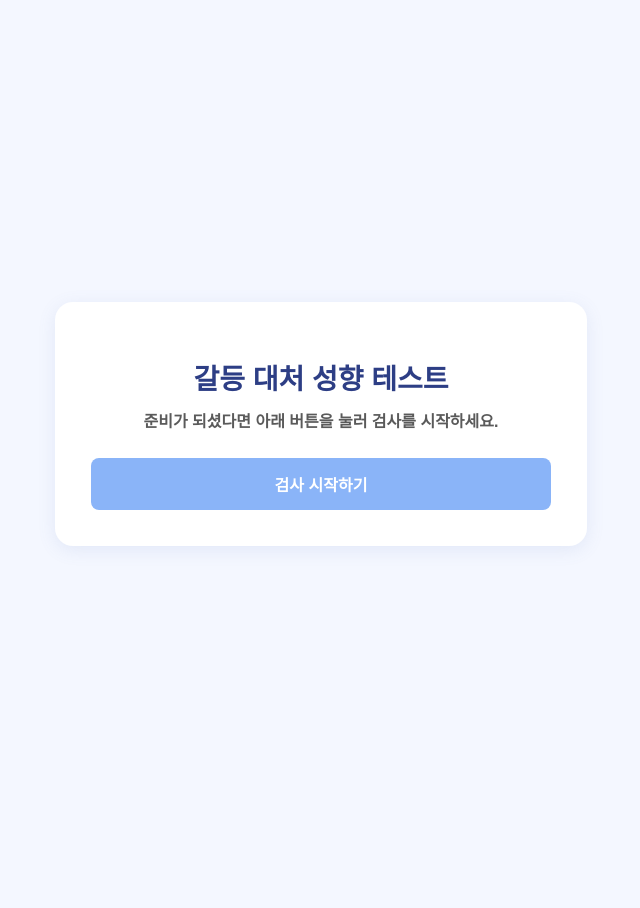
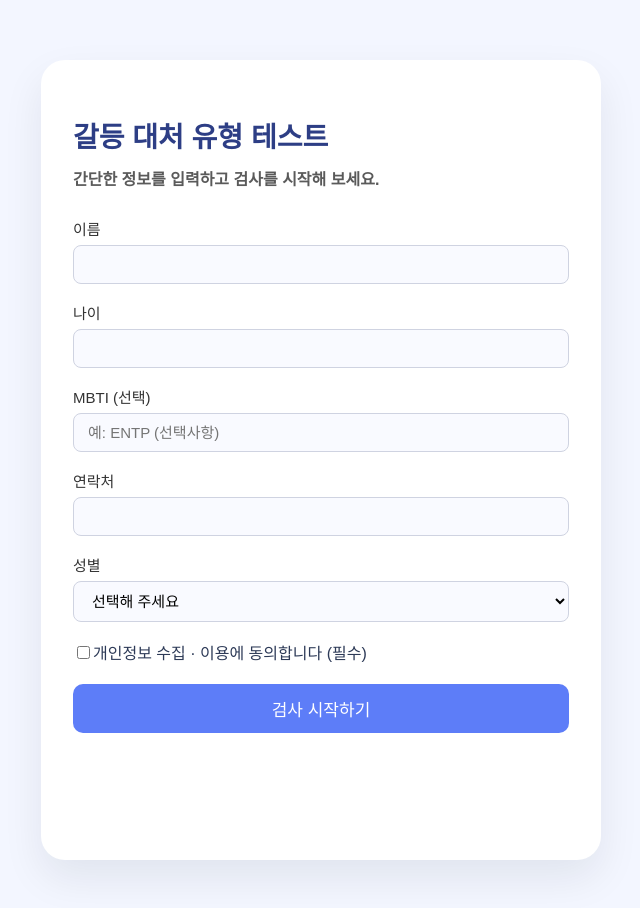
Before and after one commit to kkh951753-web/conflict-check, a Next.js app: page /test in a window 1280 px wide. Shown: the top 908 px of the page, without its empty margins (319-959 px from the left). Before the commit the page ends 848 px from the top, so only its background shows below. Built offline with nearby package versions, Linux system fonts and the light colour scheme.

Commit message:
결과페이지 사용자 정보 반영 수정

```diff
--- a/pages/test.js
+++ b/pages/test.js
@@ -1,43 +1,110 @@
-// pages/test.js  (또는 app/test/page.tsx)
 "use client";
 
-import { useRouter } from "next/navigation"; // App Router
-// 만약 Pages Router 사용 중이면: import { useRouter } from "next/router";
+import { useRouter } from "next/router";
+import { useState } from "react";
 
 export default function TestPage() {
   const router = useRouter();
 
-  const handleStart = () => {
-    router.push("/questions"); // 질문 페이지로 이동
+  const [form, setForm] = useState({
+    name: "",
+    age: "",
+    gender: "",
+    mbti: "",
+    phone: "",
+    agree: false,
+  });
+
+  const handleChange = (e) => {
+    const { name, value, type, checked } = e.target;
+    setForm((prev) => ({
+      ...prev,
+      [name]: type === "checkbox" ? checked : value,
+    }));
+  };
+
+  const handleStart = (e) => {
+    e.preventDefault();
+
+    if (!form.name || !form.age || !form.gender || !form.phone) {
+      alert("이름, 나이, 성별, 연락처를 모두 입력해 주세요.");
+      return;
+    }
+
+    if (!form.agree) {
+      alert("개인정보 수집 · 이용에 동의해 주세요.");
+      return;
+    }
+
+    router.push({
+      pathname: "/questions",
+      query: {
+        name: form.name,
+        age: form.age,
+        gender: form.gender,
+        mbti: form.mbti,
+        phone: form.phone,
+      },
+    });
   };
 
   return (
-    <main className="page">
-      <div className="card" style={{ padding: "36px", textAlign: "center" }}>
+    <main className="test-container">
+      <section className="test-card">
+        <h1 className="title">갈등 대처 유형 테스트</h1>
+        <p className="subtitle">간단한 정보를 입력하고 검사를 시작해 보세요.</p>
 
-        <h1 className="title" style={{ marginBottom: "12px" }}>
-          갈등 대처 성향 테스트
-        </h1>
+        <form className="test-form" onSubmit={handleStart}>
+          {/* 입력 폼들 */}
+          {["name", "age", "mbti", "phone"].map((field) => (
+            <div className="form-row" key={field}>
+              <label className="form-label">
+                {field === "name" && "이름"}
+                {field === "age" && "나이"}
+                {field === "mbti" && "MBTI (선택)"}
+                {field === "phone" && "연락처"}
+              </label>
+              <input
+                name={field}
+                value={form[field]}
+                onChange={handleChange}
+                className="form-input"
+                placeholder={field === "mbti" ? "예: ENTP (선택사항)" : ""}
+              />
+            </div>
+          ))}
 
-        <p className="subtitle" style={{ marginBottom: "24px" }}>
-          준비가 되셨다면 아래 버튼을 눌러 검사를 시작하세요.
-        </p>
+          <div className="form-row">
+            <label className="form-label">성별</label>
+            <select
+              name="gender"
+              value={form.gender}
+              onChange={handleChange}
+              className="form-input"
+            >
+              <option value="">선택해 주세요</option>
+              <option value="남성">남성</option>
+              <option value="여성">여성</option>
+            </select>
+          </div>
 
-        <button
-          onClick={handleStart}
-          className="primary-btn-blue"
-          style={{
-            width: "100%",
-            padding: "14px",
-            fontSize: "16px",
-            borderRadius: "8px",
-            cursor: "pointer"
-          }}
-        >
-          검사 시작하기
-        </button>
+          <div className="terms-row">
+            <label className="terms-check">
+              <input
+                type="checkbox"
+                name="agree"
+                checked={form.agree}
+                onChange={handleChange}
+              />
+              개인정보 수집 · 이용에 동의합니다 (필수)
+            </label>
+          </div>
 
-      </div>
+          <button type="submit" className="btn-primary start-button">
+            검사 시작하기
+          </button>
+        </form>
+      </section>
     </main>
   );
 }
```
Also changed, not shown: pages/questions.js (+6 -29 lines), pages/result.js (+31 -80 lines).
